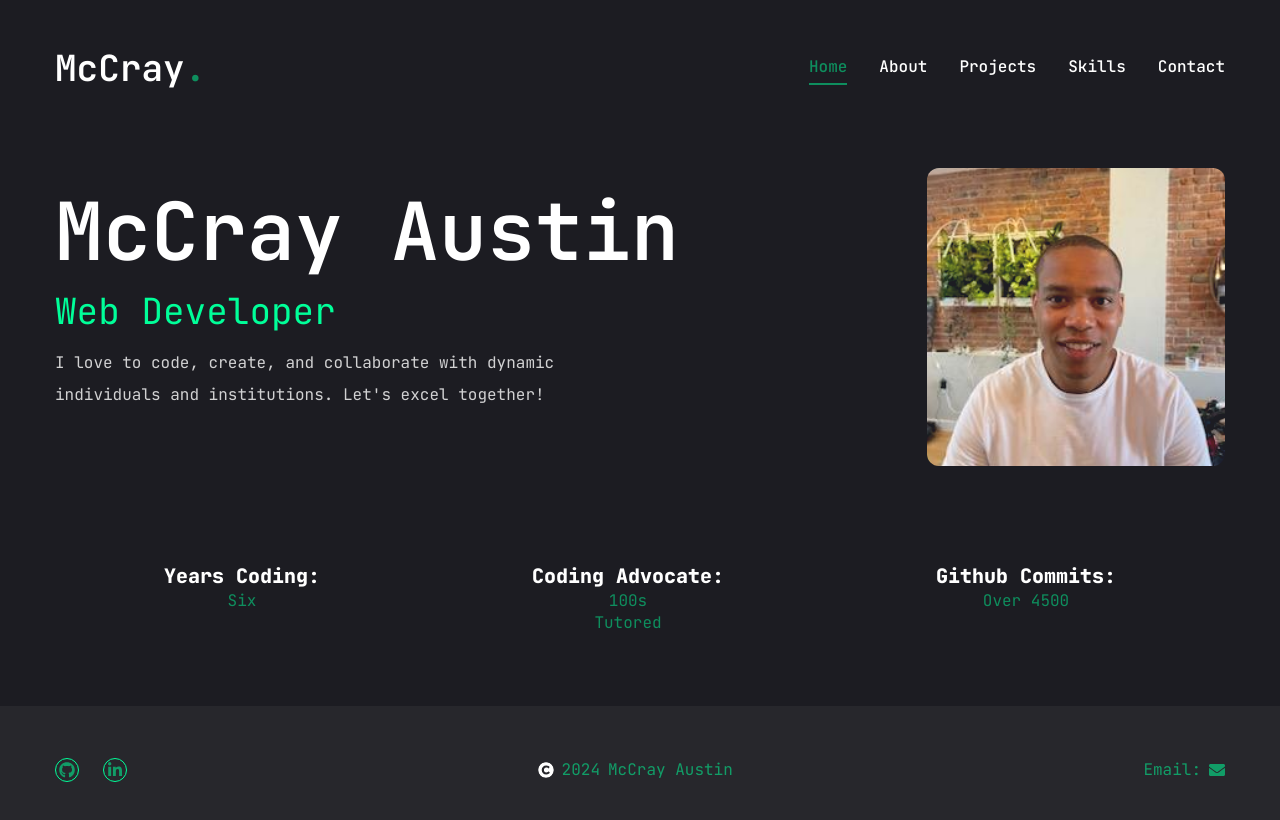
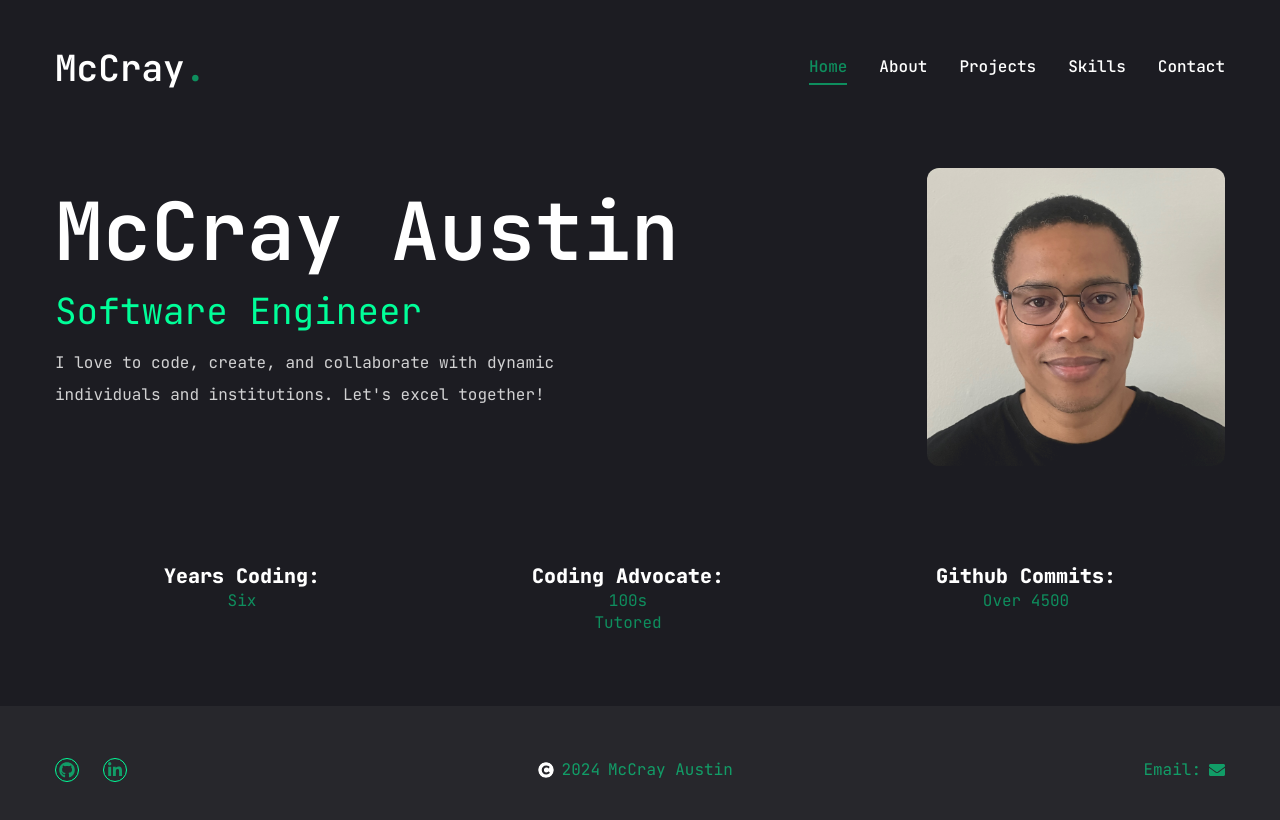
Before and after one commit to mmaustin/mccray-portfolio, a Next.js app in the folder next-portfolio/: page / in a window 1280 px wide. Shown: the top 820 px of the page. Built offline with nearby package versions, Linux system fonts and the light colour scheme.

Commit message:
Changed my profile picture

```diff
--- a/next-portfolio/app/contact/page.jsx
+++ b/next-portfolio/app/contact/page.jsx
@@ -7,7 +7,7 @@ import { IoCodeSlashSharp } from "react-icons/io5";
 const info = [
   {
     icon: <IoCodeSlashSharp />,
-    title: <p className=" text-3xl">Web Developer</p>,
+    title: <p className=" text-3xl">Software Engineer</p>,
     description: ""
   },
   {
--- a/next-portfolio/app/page.js
+++ b/next-portfolio/app/page.js
@@ -10,7 +10,7 @@ const HomePage = () => {
             <h1 className="h1 mb-4">
               McCray Austin
             </h1>
-            <p className="text-4xl text-accent mb-4">Web Developer</p>
+            <p className="text-4xl text-accent mb-4">Software Engineer</p>
             <p className="max-w-[500px] mb-9 text-white/80">
               I love to code, create, and collaborate with dynamic individuals and institutions.  Let's excel together!
             </p>
--- a/next-portfolio/components/Photo.jsx
+++ b/next-portfolio/components/Photo.jsx
@@ -1,7 +1,7 @@
 'use client';
 
 import Image from "next/image";
-import img from "@/public/photo.jpeg";
+import img from "@/public/photo2.jpg";
 
 const Photo = () => {
   return (
```
Also changed, not shown: next-portfolio/public/photo2.jpg (added).
